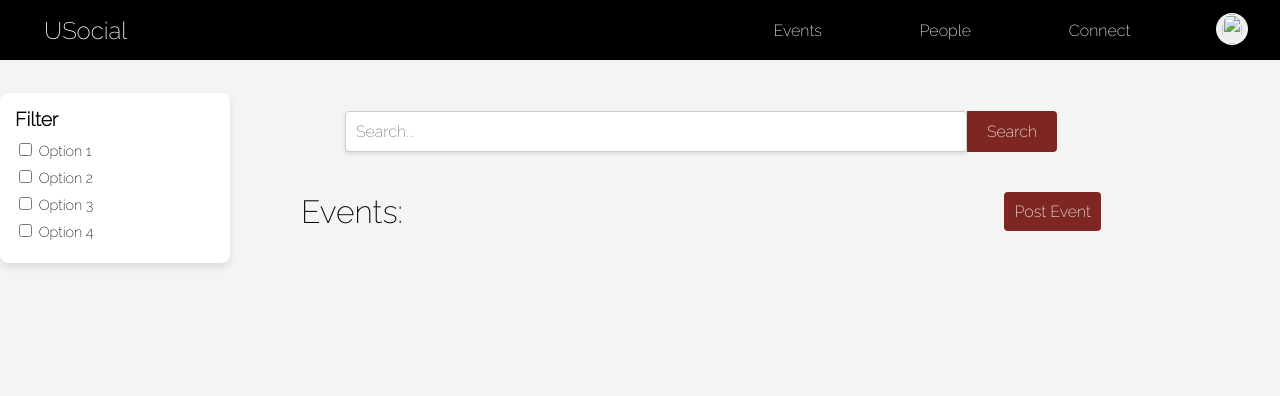
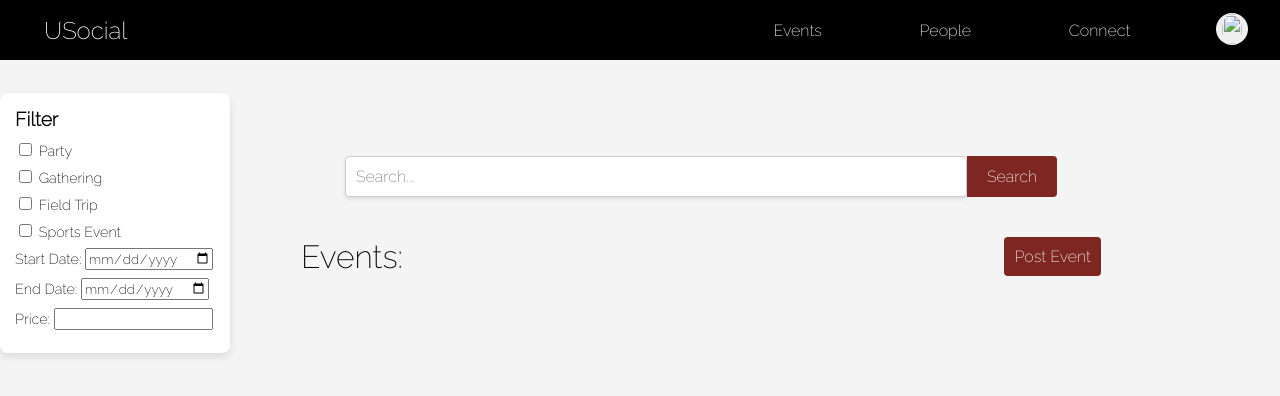
Before and after one commit to punya124/HackUMass, a Flask app: page /events in a window 1280 px wide. Shown: the top 396 px of the page. Run offline with Flask 3, Linux system fonts and the light colour scheme; data that the repository does not hold is empty; some libraries are stand-ins or nearby versions.

Commit message:
General Cleanup

```diff
--- a/static/pages.css
+++ b/static/pages.css
@@ -230,6 +230,7 @@ body {
 
 .box-items {
     margin-left: auto;
+    width:200px;
     padding-left: 20px;
     display: flex;
     flex-direction: column;
@@ -248,6 +249,11 @@ body {
     margin-bottom: 5px;
 }
 
+.box-type{
+    color:rgb(125, 38, 34);
+    font-size: 10px;
+}
+
 .accept-button {
     margin-top: 10px;
     padding: 5px 10px;
@@ -258,6 +264,7 @@ body {
     border-radius: 4px;
     cursor: pointer;
     transition: background-color 0.3s ease;
+    width: 60%;
 }
 
 .accept-button:hover {
--- a/templates/events.html
+++ b/templates/events.html
@@ -34,16 +34,27 @@
             <div class="filter-header">Filter</div>
             <div class="filter-options">
                 <label>
-                    <input type="checkbox"> Option 1
+                    <input type="checkbox"> Party
                 </label>
                 <label>
-                    <input type="checkbox"> Option 2
+                    <input type="checkbox"> Gathering
                 </label>
                 <label>
-                    <input type="checkbox"> Option 3
+                    <input type="checkbox"> Field Trip
                 </label>
                 <label>
-                    <input type="checkbox"> Option 4
+                    <input type="checkbox"> Sports Event
+                </label>
+
+                <label>
+                    Start Date: <input type="date">
+                </label>
+
+                <label>
+                    End Date: <input type="date">
+                </label>
+                <label>
+                    Price: <input type="text">
                 </label>
             </div>
         </div>
@@ -78,11 +89,13 @@
                                 <label for="eventType">Event Type:</label>
                                 <select id="eventType" name="eventType" required>
                                     <option value="">Select Event Type</option>
-                                    <option value="fratparty">Frat Party</option>
-                                    <option value="party">Party</option>
-                                    <option value="study">study</option>
-                                    <option value="option1">option1</option>
-                                    <option value="option2">option2</option>
+                                    <option value="Gathering">Gathering</option>
+                                    <option value="Party">Party</option>
+                                    <option value="Study Session">study session</option>
+                                    <option value="Field Trip">Field Trip</option>
+                                    <option value="Sports Event">Sports Event</option>
+                                    <option value="">Miscellaneous</option>
+
                                 </select>
                             </div>
                             <div class="form-group">
@@ -116,6 +129,7 @@
                     <div class="box-content">
                         <h3 class="box-title">{{event.Name}}</h3>
                         <p class="box-description">{{event.Description}}</p>
+                        <h4 class="box-type">{{event.Type}}</h4>
                     </div>
                     <div class="box-items">
                         <ul>
--- a/templates/index.html
+++ b/templates/index.html
@@ -29,8 +29,9 @@
     <div class="header">
         <div class="header-content">
             <div class="text-content">
-                <h1>Lorem <span class="highlight">Ipsum</span></h1>
-                <p>Lorem ipsum dolor sit amet, consectetur adipiscing elit. Vivamus lacinia odio vitae vestibulum.</p>
+                <h1>UMass <span class="highlight">Social</span></h1>
+                <p>A place where you can feel at home on campus. Find people to study with, parties on campus, or any other event
+                    you're interested in. </p>
                 <div class="search-bar">
                     <input type="text" placeholder="Search...">
                     <button>Search</button>
```
Also changed, not shown: serviceAccountKey.json (+2 -2 lines).
